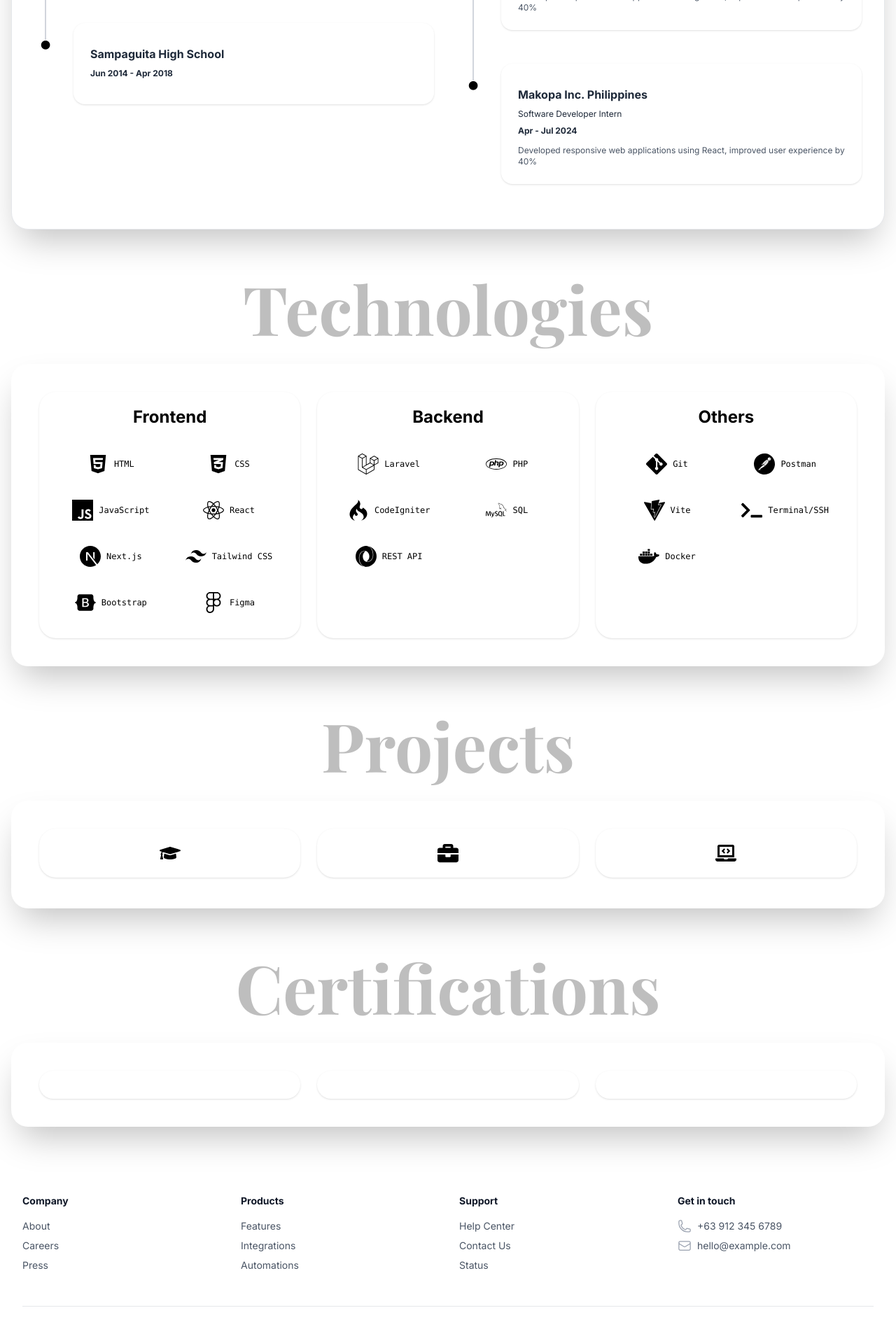
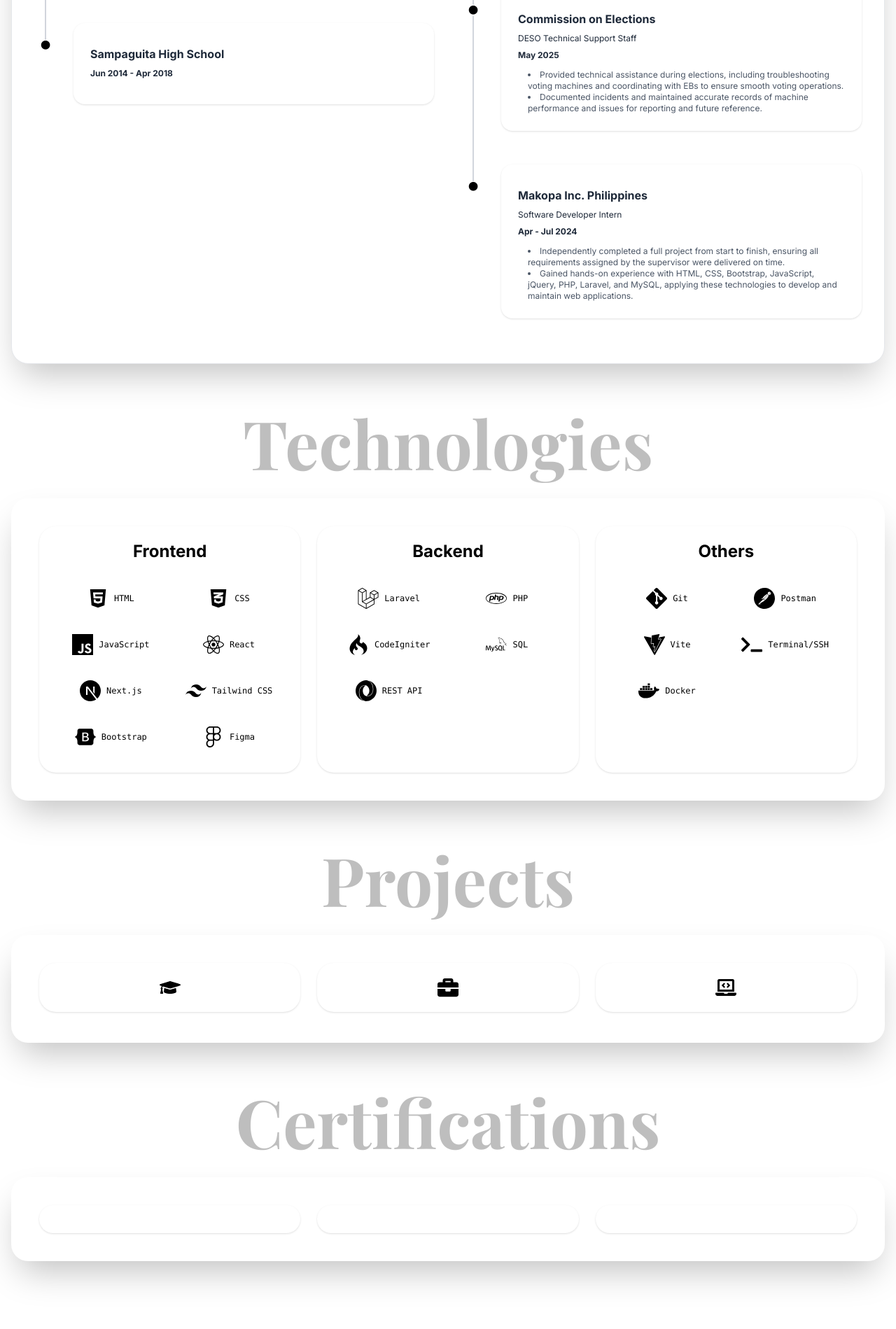
Before and after one commit to UnknownShad0/jm-portfolio, a React (Vite) app: page / in a window 1280 px wide. Shown: the part 2300-4199 px from the top of the page at 70% size. Built offline with nearby package versions, Linux system fonts and the light colour scheme.

Commit message:
fourth commit

```diff
--- a/src/components/Footer.jsx
+++ b/src/components/Footer.jsx
@@ -6,8 +6,8 @@ export default function Footer() {
   return (
     <footer className="">
       <div className="mx-auto max-w-7xl px-6 py-12 lg:px-8">
-        <div className="grid grid-cols-1 gap-8 sm:grid-cols-2 md:grid-cols-4">
-          <div>
+        <div className="grid grid-cols-1 gap-8 sm:grid-cols-2 md:grid-cols-3">
+          {/* <div>
             <h3 className="text-sm font-semibold text-gray-900">Company</h3>
             <ul className="mt-4 space-y-2 text-sm text-gray-600">
               <li>
@@ -26,7 +26,7 @@ export default function Footer() {
                 </a>
               </li>
             </ul>
-          </div>
+          </div> */}
 
           <div>
             <h3 className="text-sm font-semibold text-gray-900">Products</h3>
@@ -75,18 +75,18 @@ export default function Footer() {
             <ul className="mt-4 space-y-2 text-sm text-gray-600">
               <li className="flex items-center gap-2">
                 <PhoneIcon className="h-5 w-5 text-gray-400" />
-                <span>+63 912 345 6789</span>
+                <span>+63 938 2313 715</span>
               </li>
               <li className="flex items-center gap-2">
                 <EnvelopeIcon className="h-5 w-5 text-gray-400" />
-                <span>hello@example.com</span>
+                <span>jmarkanunciado@gmail.com</span>
               </li>
             </ul>
           </div>
         </div>
 
         <div className="mt-12 flex flex-col items-center border-t border-gray-200 pt-8 sm:flex-row sm:justify-between">
-          <p className="text-sm text-gray-500">&copy; 2025 Your Company. All rights reserved.</p>
+          <p className="text-sm text-gray-500">&copy; 2025. All rights reserved.</p>
           <div className="mt-4 flex space-x-6 sm:mt-0">
             <a href="#" className="text-gray-400 hover:text-gray-600">
               <span className="sr-only">Facebook</span>
--- a/src/pages/Experience.jsx
+++ b/src/pages/Experience.jsx
@@ -42,22 +42,29 @@ export default function Experience() {
       year: 'Oct 2024 - Present',
       title: 'Web Developer',
       institution: 'Clearmind Algorithmics Inc.',
-      description:
-        'Lead full-stack development projects, mentor junior developers, and architect scalable solutions',
+      description: [
+        'Contributed to multiple projects, handling both front-end and back-end development using React.js with Tailwind CSS for responsive web and mobile interface, and CodeIgniter for API integrations to support the mobile development team.',
+        'Created documentation and user manuals for completed projects, ensuring clarity and usability for end-users and team members.',
+        'Gained hands-on experience with Git, Docker, and development servers, strengthening problem-solving skills and adaptability in a collaborative development environment.',
+      ],
     },
     {
       year: 'May 2025',
       title: 'DESO Technical Support Staff',
       institution: 'Commission on Elections',
-      description:
-        'Developed responsive web applications using React, improved user experience by 40%',
+      description: [
+        'Provided technical assistance during elections, including troubleshooting voting machines and coordinating with EBs to ensure smooth voting operations.',
+        'Documented incidents and maintained accurate records of machine performance and issues for reporting and future reference.',
+      ],
     },
     {
       year: 'Apr - Jul 2024',
       title: 'Software Developer Intern',
       institution: 'Makopa Inc. Philippines',
-      description:
-        'Developed responsive web applications using React, improved user experience by 40%',
+      description: [
+        'Independently completed a full project from start to finish, ensuring all requirements assigned by the supervisor were delivered on time.',
+        'Gained hands-on experience with HTML, CSS, Bootstrap, JavaScript, jQuery, PHP, Laravel, and MySQL, applying these technologies to develop and maintain web applications.',
+      ],
     },
   ];
 
@@ -133,7 +140,14 @@ export default function Experience() {
               {careerData.map((item, index) => (
                 <TimelineItem
                   key={index}
-                  item={item}
+                  item={{
+                    ...item,
+                    description: item.description.map((desc, i) => (
+                      <li key={i} className="ml-[7%] lg:ml-[3%]">
+                        {desc}
+                      </li>
+                    )),
+                  }}
                   isLast={index === careerData.length - 1}
                   variant={itemVariant}
                 />
```
Also changed, not shown: 1 other file (tests, documents, lock files or other folders).
